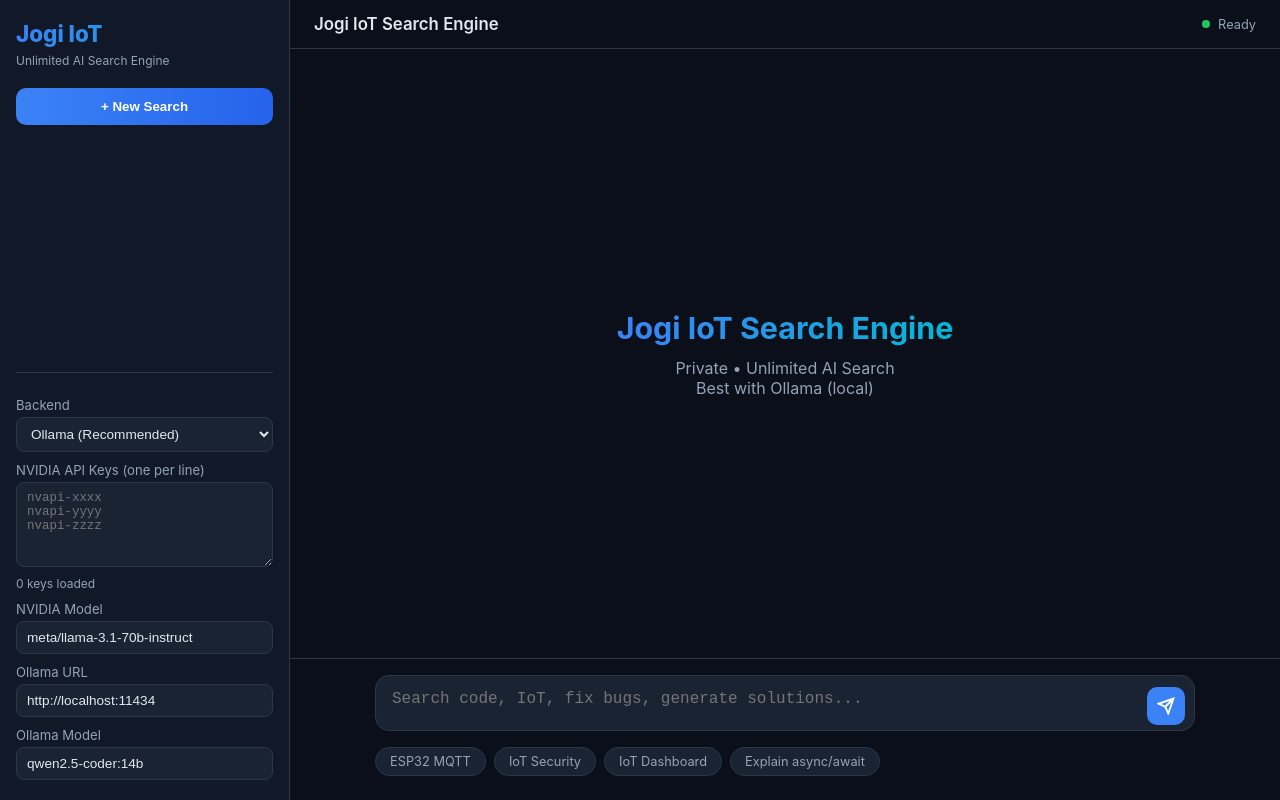
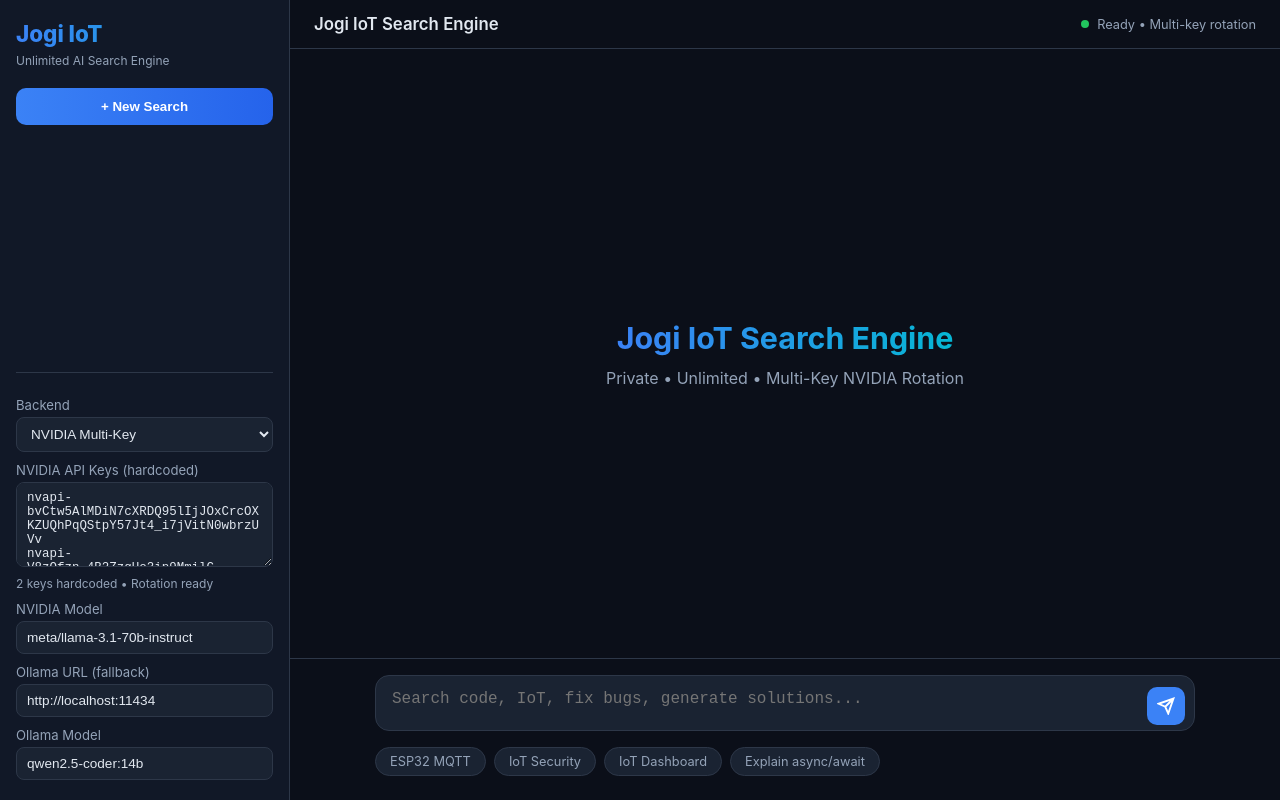
Before and after one commit to jogendradipeng11-png/jogi-iot-search-engine, a plain HTML site: page index.html in a window 1280 px wide. Drawn offline with nearby package versions, Linux system fonts and the light colour scheme.

Commit message:
Update NVIDIA settings and add hardcoded keys

```diff
--- a/index.html
+++ b/index.html
@@ -303,18 +303,18 @@
     <div class="settings">
       <label>Backend</label>
       <select id="backend" onchange="saveSettings()">
-        <option value="ollama">Ollama (Recommended)</option>
-        <option value="nvidia">NVIDIA Multi-Key</option>
+        <option value="nvidia" selected>NVIDIA Multi-Key</option>
+        <option value="ollama">Ollama Local Only</option>
       </select>
 
-      <label>NVIDIA API Keys (one per line)</label>
-      <textarea id="apiKeys" placeholder="nvapi-xxxx&#10;nvapi-yyyy&#10;nvapi-zzzz" onchange="saveSettings()"></textarea>
+      <label>NVIDIA API Keys (hardcoded)</label>
+      <textarea id="apiKeys" readonly></textarea>
       <div class="key-status" id="keyStatus">0 keys loaded</div>
 
       <label>NVIDIA Model</label>
       <input type="text" id="model" value="meta/llama-3.1-70b-instruct" onchange="saveSettings()" />
 
-      <label>Ollama URL</label>
+      <label>Ollama URL (fallback)</label>
       <input type="text" id="ollamaUrl" value="http://localhost:11434" onchange="saveSettings()" />
 
       <label>Ollama Model</label>
@@ -327,15 +327,14 @@
       <h1>Jogi IoT Search Engine</h1>
       <div class="status">
         <div class="dot" id="statusDot"></div>
-        <span id="statusText">Ready</span>
+        <span id="statusText">Ready • Multi-key rotation</span>
       </div>
     </div>
 
     <div class="chat-container" id="chat">
       <div class="empty" id="empty">
         <h2>Jogi IoT Search Engine</h2>
-        <p>Private • Unlimited AI Search<br>
-           Best with Ollama (local)</p>
+        <p>Private • Unlimited • Multi-Key NVIDIA Rotation</p>
       </div>
     </div>
 
@@ -358,6 +357,14 @@
   </div>
 
 <script>
+  // ========== HARDCODED NVIDIA KEYS ==========
+  // Replace these with your real keys
+  const HARDCODED_KEYS = [
+    "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",
+    "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"
+  ];
+  // ==========================================
+
   // ========== SAFE STORAGE ==========
   const memoryStore = {};
 
@@ -388,8 +395,11 @@
 
   // ========== SETTINGS ==========
   function loadSettings() {
-    document.getElementById('backend').value = safeGet('jogi_backend', 'ollama');
-    document.getElementById('apiKeys').value = safeGet('jogi_keys', '');
+    document.getElementById('backend').value = safeGet('jogi_backend', 'nvidia');
+
+    // Load hardcoded keys
+    document.getElementById('apiKeys').value = HARDCODED_KEYS.join('\n');
+
     document.getElementById('model').value = safeGet('jogi_model', 'meta/llama-3.1-70b-instruct');
     document.getElementById('ollamaUrl').value = safeGet('jogi_ollama', 'http://localhost:11434');
     document.getElementById('ollamaModel').value = safeGet('jogi_ollama_model', 'qwen2.5-coder:14b');
@@ -398,7 +408,6 @@
 
   function saveSettings() {
     safeSet('jogi_backend', document.getElementById('backend').value);
-    safeSet('jogi_keys', document.getElementById('apiKeys').value);
     safeSet('jogi_model', document.getElementById('model').value);
     safeSet('jogi_ollama', document.getElementById('ollamaUrl').value);
     safeSet('jogi_ollama_model', document.getElementById('ollamaModel').value);
@@ -406,11 +415,8 @@
   }
 
   function updateKeys() {
-    const raw = document.getElementById('apiKeys').value;
-    keys = raw.split('\n')
-      .map(k => k.trim())
-      .filter(k => k.startsWith('nvapi-') || k.length > 20);
-    document.getElementById('keyStatus').textContent = `${keys.length} key${keys.length !== 1 ? 's' : ''} loaded`;
+    keys = HARDCODED_KEYS.filter(k => k && k.startsWith('nvapi-'));
+    document.getElementById('keyStatus').textContent = `${keys.length} key${keys.length !== 1 ? 's' : ''} hardcoded • Rotation ready`;
   }
 
   loadSettings();
@@ -421,8 +427,7 @@
     document.getElementById('chat').innerHTML = `
       <div class="empty" id="empty">
         <h2>Jogi IoT Search Engine</h2>
-        <p>Private • Unlimited AI Search<br>
-           Best with Ollama (local)</p>
+        <p>Private • Unlimited • Multi-Key NVIDIA Rotation</p>
       </div>`;
   }
 
@@ -489,10 +494,10 @@
     if (type === 'error') dot.classList.add('error');
   }
 
-  // ========== NVIDIA (Direct - may fail due to CORS) ==========
+  // ========== NVIDIA WITH ROTATION ==========
   async function callNVIDIAWithRotation(prompt) {
     if (keys.length === 0) {
-      throw new Error('No NVIDIA API keys added.');
+      throw new Error('No valid NVIDIA API keys found in hardcoded list.');
     }
 
     const model = document.getElementById('model').value;
@@ -547,10 +552,10 @@
       }
     }
 
-    throw new Error(`All NVIDIA keys failed. Last error: ${lastError}. Tip: Use Ollama instead (recommended).`);
+    throw new Error(`All ${keys.length} NVIDIA keys failed. Last error: ${lastError}`);
   }
 
-  // ========== OLLAMA ==========
+  // ========== OLLAMA FALLBACK ==========
   async function callOllama(prompt) {
     const url = document.getElementById('ollamaUrl').value.replace(/\/$/, '') + '/api/chat';
     const model = document.getElementById('ollamaModel').value;
@@ -561,7 +566,7 @@
       body: JSON.stringify({
         model: model,
         messages: [
-          { role: 'system', content: 'You are Jogi IoT Search Engine – expert in coding and IoT. Give clear answers with code examples.' },
+          { role: 'system', content: 'You are Jogi IoT Search Engine – expert in coding and IoT.' },
           ...messages,
           { role: 'user', content: prompt }
         ],
@@ -569,7 +574,7 @@
       })
     });
 
-    if (!res.ok) throw new Error('Ollama error ' + res.status + '. Make sure Ollama is running.');
+    if (!res.ok) throw new Error('Ollama error ' + res.status);
     const data = await res.json();
     return data.message.content;
   }
@@ -599,7 +604,7 @@
         } catch (nvidiaErr) {
           setStatus('NVIDIA failed → trying Ollama...', 'warning');
           reply = await callOllama(text);
-          setStatus('Ollama active', 'ok');
+          setStatus('Ollama fallback active', 'ok');
         }
       } else {
         reply = await callOllama(text);
@@ -608,7 +613,7 @@
       removeTyping();
       addMessage('assistant', reply);
       messages.push({ role: 'assistant', content: reply });
-      setStatus('Ready', 'ok');
+      setStatus('Ready • Multi-key rotation', 'ok');
 
     } catch (err) {
       removeTyping();
```
